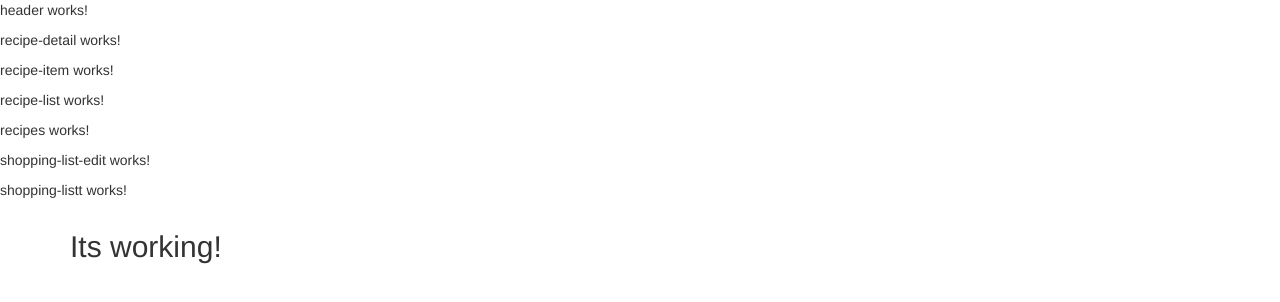
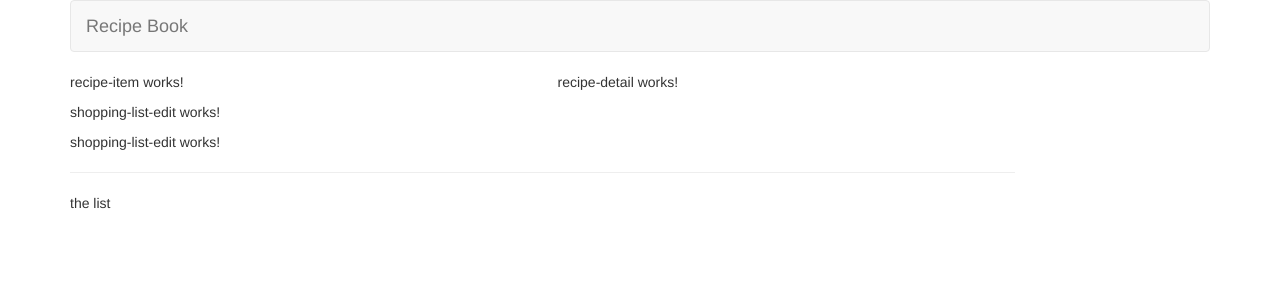
Before and after one commit to realWallawalla/Angular4-reciepeBook, an Angular app: page / in a window 1280 px wide. Shown: the top 302 px of the page. Built offline with nearby package versions, Linux system fonts and the light colour scheme.

Commit message:
made a menu

```diff
--- a/src/app/app.component.html
+++ b/src/app/app.component.html
@@ -1,15 +1,12 @@
-<app-header></app-header>
-<app-recipe-detail></app-recipe-detail>
-<app-recipe-item></app-recipe-item>
-<app-recipe-list></app-recipe-list>
-<app-recipes></app-recipes>
-<app-shopping-list-edit></app-shopping-list-edit>
-<app-shopping-list></app-shopping-list>
+
 
 <div class="container">
   <div class="row">
     <div class="col-md-12">
-      <h2>Its working!</h2>
+      <app-header></app-header>
+      <app-recipes></app-recipes>
+      <app-shopping-list-edit></app-shopping-list-edit>
+      <app-shopping-list></app-shopping-list>
     </div>
   </div>
 </div>
--- a/src/app/header/header.component.html
+++ b/src/app/header/header.component.html
@@ -1,3 +1,23 @@
-<p>
-  header works!
-</p>
+<nav class="navbar navbar-default">
+  <div class="container-fluid">
+    <div class="navbar-header">
+      <a href="#" class="navbar-brand">Recipe Book</a>
+    </div>
+
+    <div class="collapse navbar-default">
+      <ul class="nav navbar-nav">
+        <li><a href="#">Recipes</a></li>
+        <li><a href="#">Shopping List</a></li>
+      </ul>
+      <ul class="nav navbar-nav navbar-right">
+        <li class="dropdown">
+          <a href="#" class="dropdown-toggle" role="button">Manage<span class="caret"></span></a>
+          <ul class="dropdown-menu">
+            <li><a href="#">Saving Data</a></li>
+            <li><a href="#">Fetching Data</a></li>
+          </ul>
+        </li>
+      </ul>
+    </div>
+  </div>
+</nav>
--- a/src/app/recipes/recipe-list/recipe-list.component.html
+++ b/src/app/recipes/recipe-list/recipe-list.component.html
@@ -1,3 +1 @@
-<p>
-  recipe-list works!
-</p>
+<app-recipe-item></app-recipe-item>
--- a/src/app/recipes/recipes.component.html
+++ b/src/app/recipes/recipes.component.html
@@ -1,3 +1,8 @@
-<p>
-  recipes works!
-</p>
+<div class="row">
+  <div class="col-md-5">
+    <app-recipe-list></app-recipe-list>
+  </div>
+  <div class="col-md-7">
+    <app-recipe-detail></app-recipe-detail>
+  </div>
+</div>
--- a/src/app/shopping-list/shopping-list.component.html
+++ b/src/app/shopping-list/shopping-list.component.html
@@ -1,3 +1,7 @@
-<p>
-  shopping-listt works!
-</p>
+<div class="row">
+  <div class="col-xs-10">
+    <app-shopping-list-edit></app-shopping-list-edit>
+    <hr>
+    <p>the list</p>
+  </div>
+</div>
```
